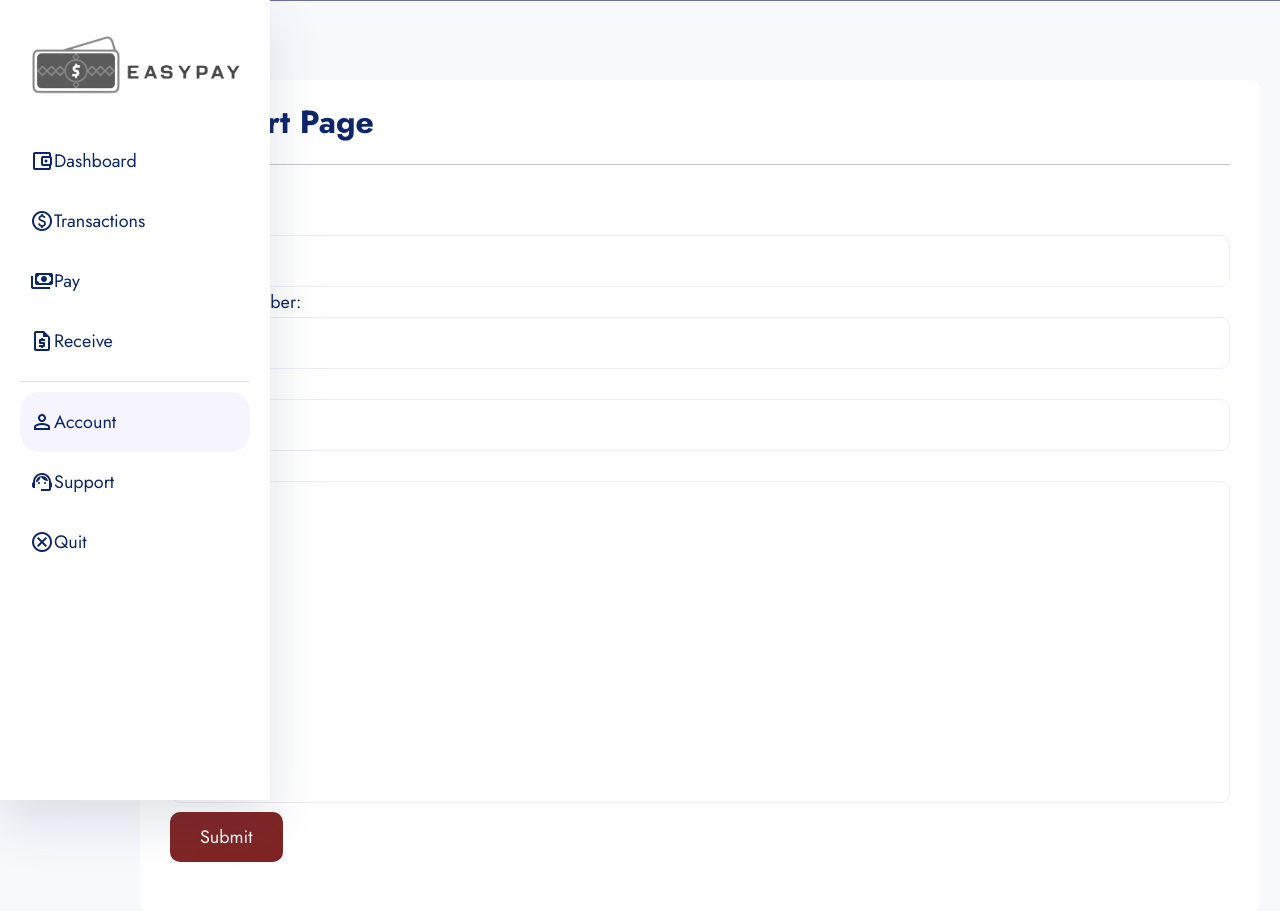
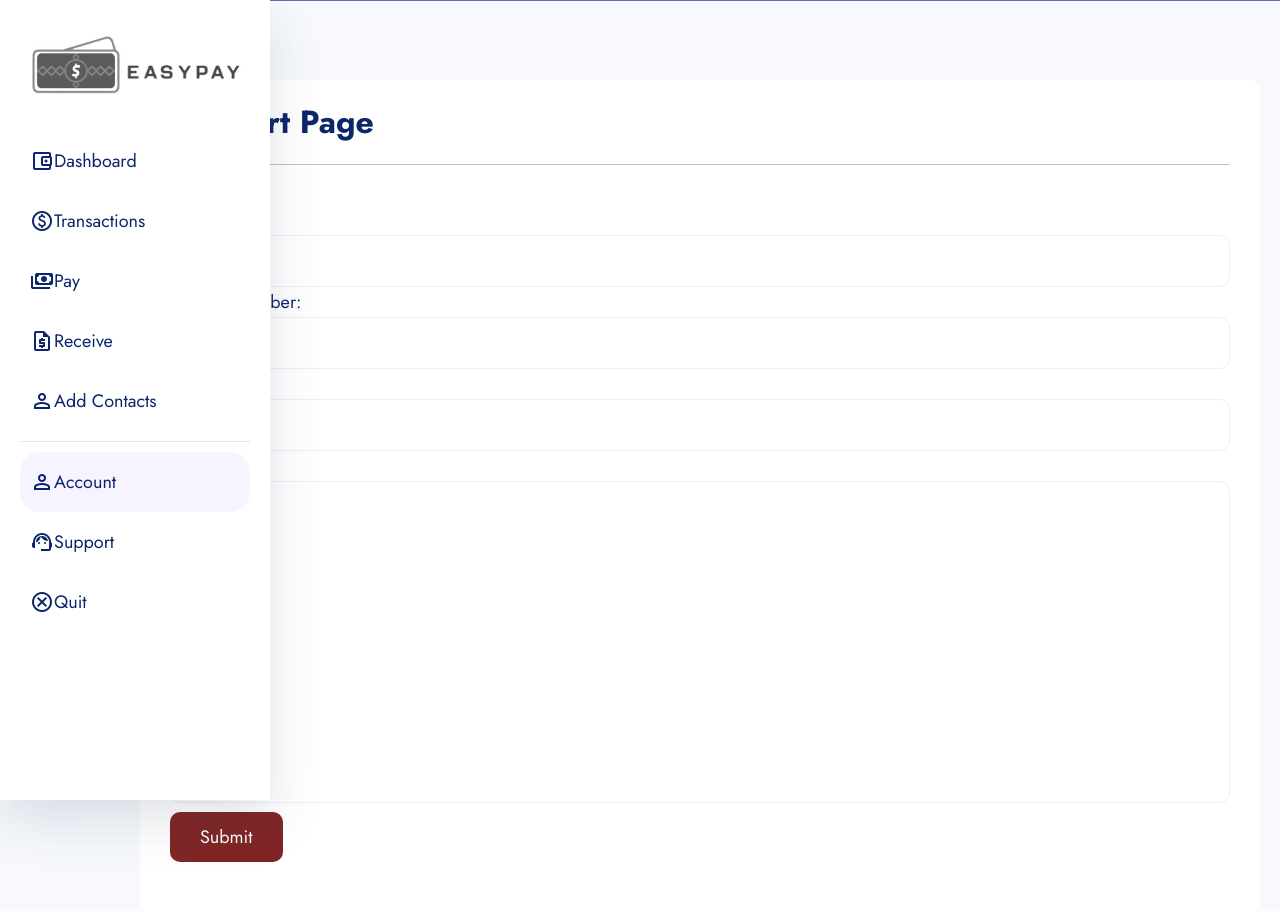
Before and after one commit to prabhnosingh/BankingApp, a Django app: page /support_page/ in a window 1280 px wide. Shown: the top 911 px of the page. Run offline with Django 5.2, Linux system fonts and the light colour scheme; some libraries are stand-ins or nearby versions.

Commit message:
updated core/urls and dashboard-base.html

```diff
--- a/core/urls.py
+++ b/core/urls.py
@@ -49,5 +49,8 @@ urlpatterns = [
     path("withdraw_fund/<card_id>/", credit_card.withdraw_fund, name="withdraw_fund"),
     path("delete_card/<card_id>/", credit_card.delete_card, name="delete_card"),
 
-    path('support_page/', views.support_page, name='support_page')
+    path('support_page/', views.support_page, name='support_page'),
+
+    path('save_contact/', views.save_contact, name='save_contact'),
+    path('contact_list/', views.contact_list, name='contact_list'),
 ]
--- a/templates/partials/dashboard-base.html
+++ b/templates/partials/dashboard-base.html
@@ -85,6 +85,13 @@ request_quote
                                    Receive
                                 </a>
                             </li>
+                              <li>
+                                <a href="{% url 'core:save_contact' %}">
+                                    <span class="material-symbols-outlined">
+person
+</span> Add Contacts
+                                </a>
+                            </li>
 
                         </ul>
                         <ul class="bottom-item">
```
